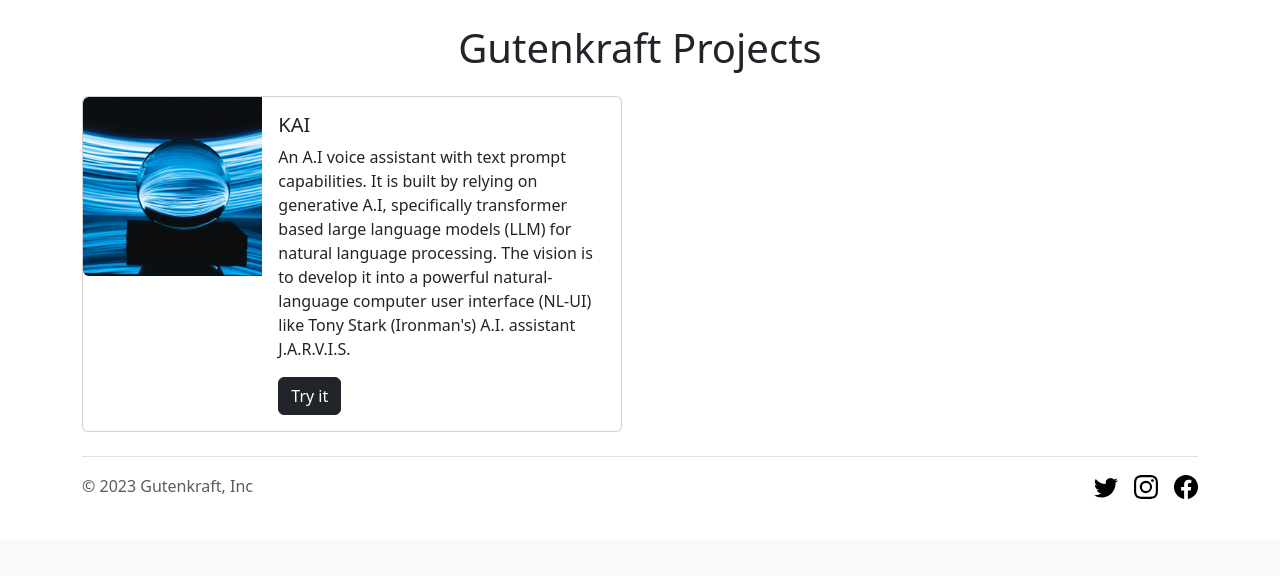
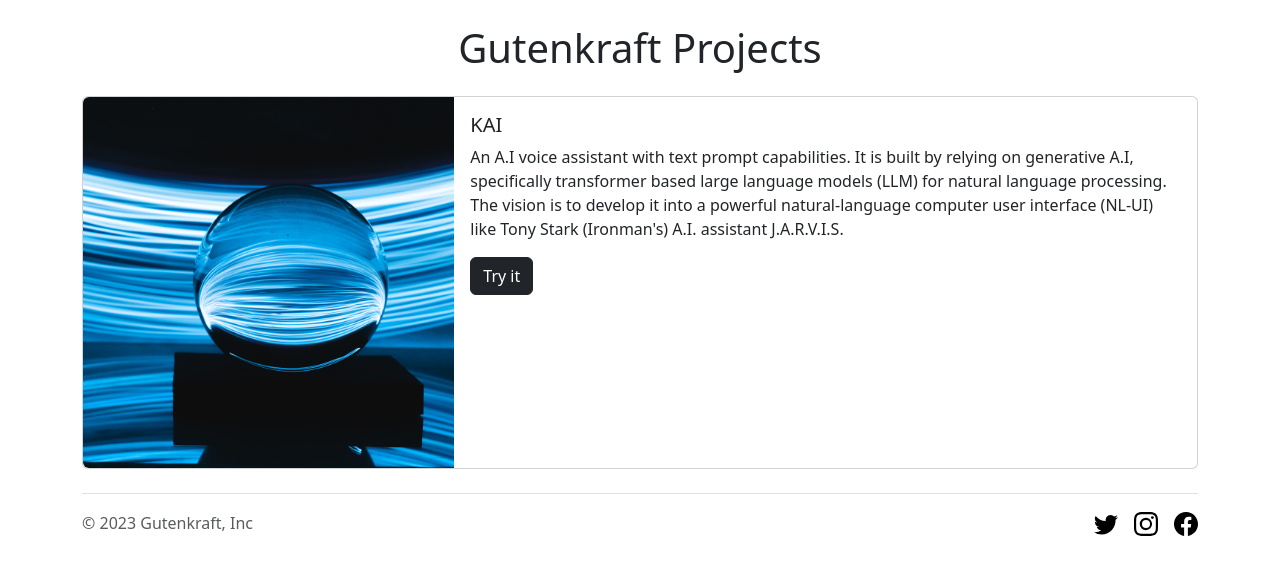
Before and after one commit to datafilik/gk-labs-website, a Flask app: page /projects in a window 1280 px wide. Shown: the part 532-1108 px from the top of the page. Before the commit the page ends 1031 px from the top, so only its background shows below. Run offline with Flask 3, Linux system fonts and the light colour scheme; parts of the project's set-up code (start-up, migrations or seed data) failed here and were passed over.

Commit message:
package list edit

```diff
--- a/templates/projects_list.html
+++ b/templates/projects_list.html
@@ -1,4 +1,4 @@
-<div class="card mb-3" style="max-width: 540px;">
+<div class="card mb-3" style="max-width: 100%;">
   <div class="row g-0">
     <div class="col-md-4">
       <img src="/static/knowledge_orb_dollar_gill.jpg" class="img-fluid rounded-start" alt="Lensball">
@@ -7,7 +7,7 @@
       <div class="card-body">
         <h5 class="card-title">KAI</h5>
         <p class="card-text">An A.I voice assistant with text prompt capabilities. It is built by relying on generative A.I, specifically transformer based large language  models (LLM) for natural language processing. The vision is to develop it into a powerful natural-language computer user interface (NL-UI) like Tony Stark (Ironman's) A.I. assistant J.A.R.V.I.S.</p>
-        <a href="/resources/kai" class="btn btn-dark align-middle">Try it</a>
+        <a href="/resources/kai" class="btn btn-dark">Try it</a>
       </div>
     </div>
   </div>
```
Also changed, not shown: 1 other file.
